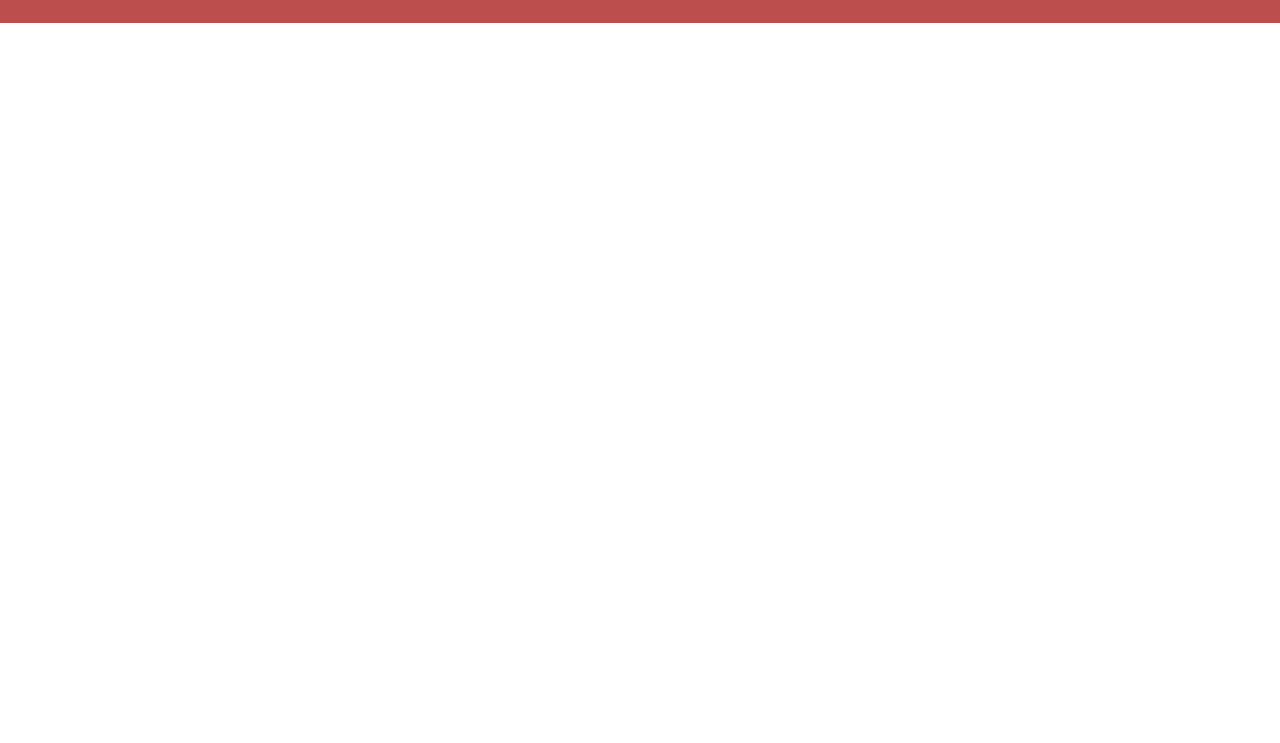
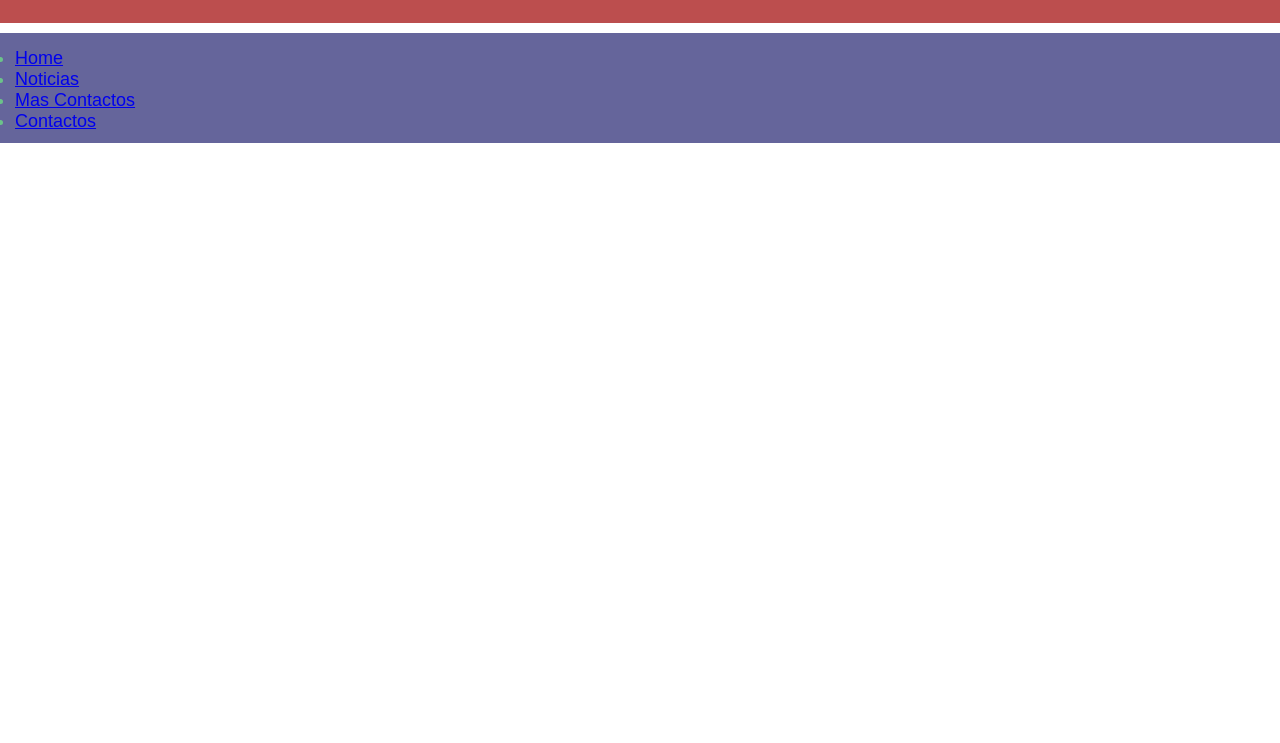
Before and after one commit to jgomez-1014/utn2022, a plain HTML site: page index.html in a window 1280 px wide. Shown: the part 57-800 px from the top of the page. Drawn offline with Linux system fonts and the light colour scheme.

Commit message:
Clase 1904

```diff
--- a/css/index.css
+++ b/css/index.css
@@ -19,11 +19,38 @@ html{
 }
 .navbar{
     color: black;
+    background: rgb(154, 40, 40);
+    height: 80px;
 }
 .logo{
     text-transform: uppercase;
 }
 .logo a{
-    color: white;
+    color: #adc36b;
     text-decoration: none;
 }
+.navbar{
+    background: rgb(101, 101, 155);
+    color: white;
+    width: 85w;
+    margin-left: auto;
+    margin-right: auto;
+}
+
+.navbar{
+    list list-style: none;
+    text-aling: :right;
+}
+.nav{
+    display: block;
+}
+.navbar{
+text-decoration: none;
+display: block;
+padding: 15px;
+color: #6bc38a;
+}
+.navbar a:hover{
+    background-color: azure;
+    color: rgb(101, 101, 155);
+}
--- a/index.html
+++ b/index.html
@@ -22,10 +22,10 @@
 
     <nav class="navbar">
         <ul class="menuprincipal">
-            <li><a href="Home"></a></li>
-            <li><a href="Noticias"></a></li>
-            <li><a href="Mas contactos"></a></li>
-            <li><a href="Contactos"></a></li>
+            <li><a href="Home">Home</a></li>
+            <li><a href="Noticias">Noticias</a></li>
+            <li><a href="Mas contactos">Mas Contactos</a></li>
+            <li><a href="Contactos">Contactos</a></li>
         </ul>
     </nav>
 </body>
```
